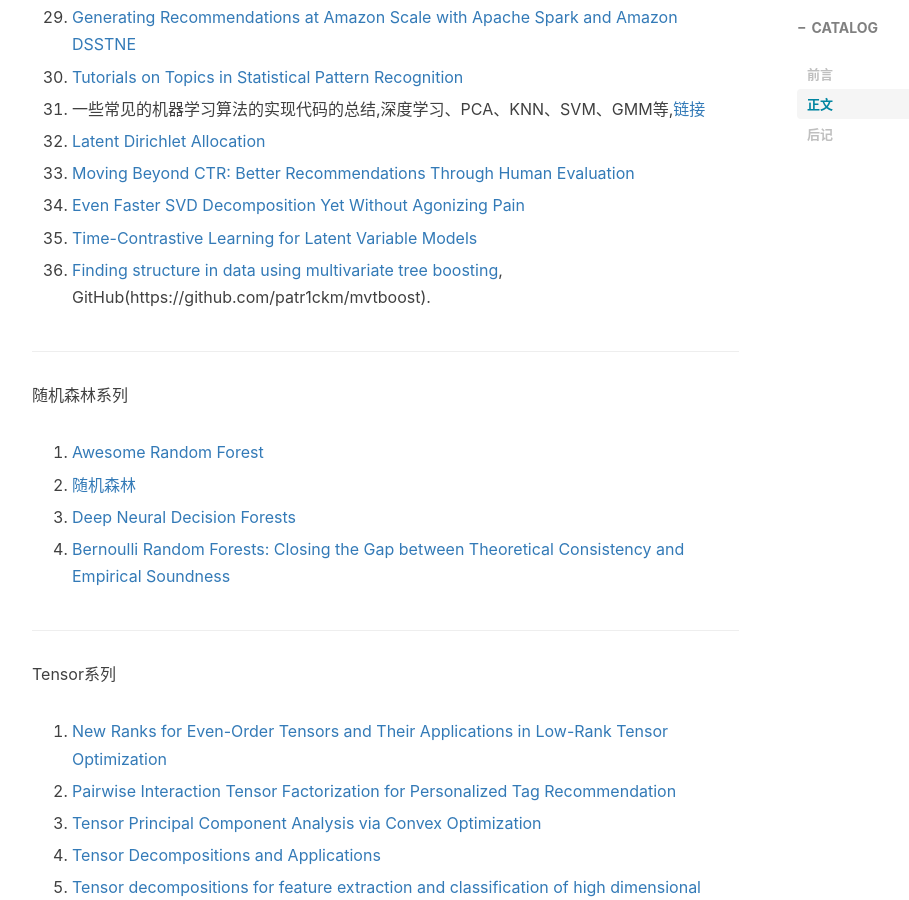
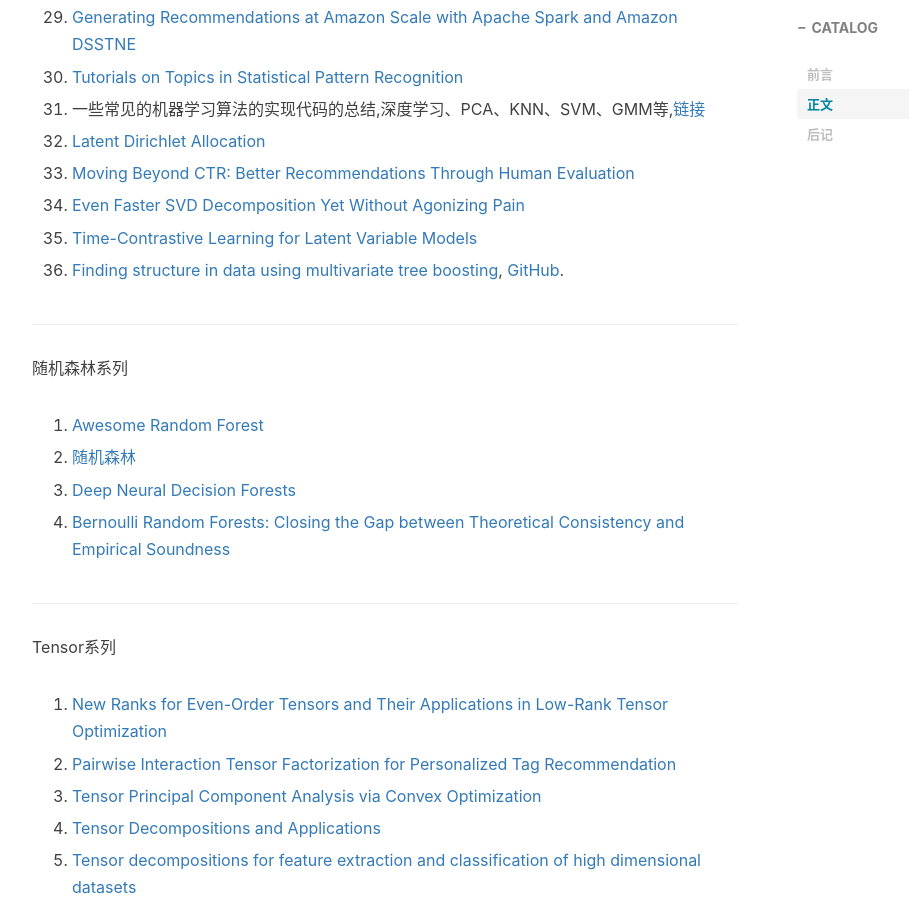
Before and after one commit to CoolIceFire/CoolIceFire.github.io, a Jekyll site: the page built from _posts/2016-06-30-Learning.markdown, in a window 1280 px wide and 900 px high, scrolled down 1947 px. Shown: the whole window, without its empty margins (233-1142 px from the left). Built offline with Jekyll 4.4.1, drawn with Linux system fonts in a browser that asks for light colours; nearby versions of some CDN libraries; comment, search, counter and statistics services are not loaded.

Commit message:
Update 2016-06-30-Learning.markdown

```diff
--- a/_posts/2016-06-30-Learning.markdown
+++ b/_posts/2016-06-30-Learning.markdown
@@ -93,7 +93,7 @@
 
 35. [Time-Contrastive Learning for Latent Variable Models](http://www.inference.vc/temporal-contrastive-learning-for-latent-variable-models/)
 
-36. [Finding structure in data using multivariate tree boosting](https://arxiv.org/abs/1511.02025), GitHub(https://github.com/patr1ckm/mvtboost).
+36. [Finding structure in data using multivariate tree boosting](https://arxiv.org/abs/1511.02025), [GitHub](https://github.com/patr1ckm/mvtboost).
 
 ---------------------------------------------------------------------------------------------------------------
 
```
